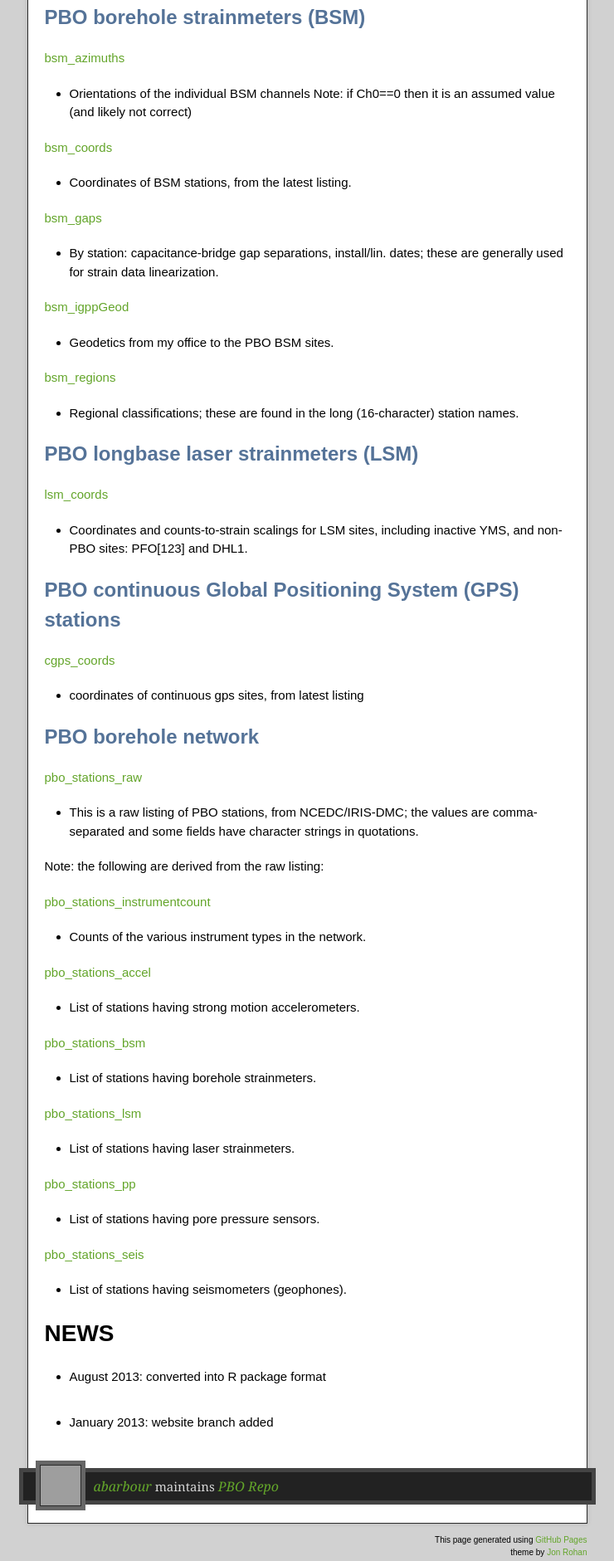
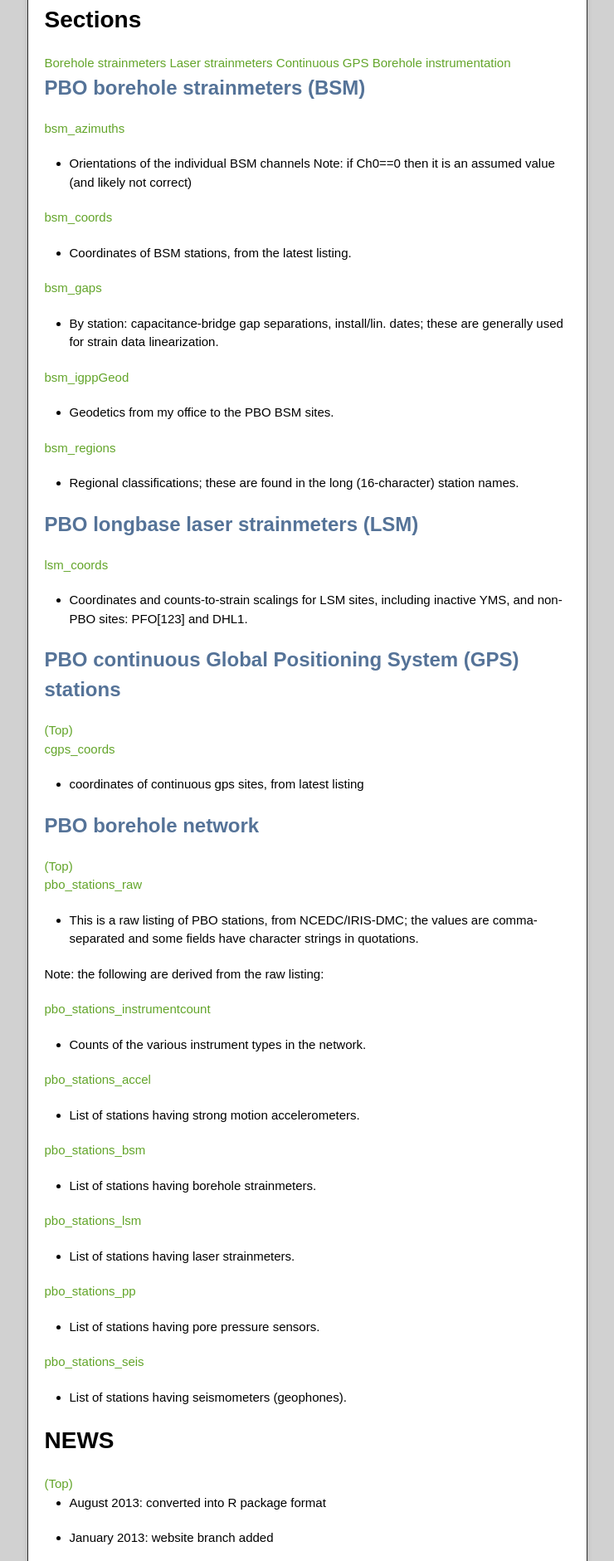
Before and after one commit to abarbour/pborepo, a plain HTML site: page index.html in a window 1280 px wide. Shown: the part 563-2444 px from the top of the page at 83% size, without its empty margins (270-1010 px from the left). Drawn offline with nearby package versions, Linux system fonts and the light colour scheme; grey boxes are pictures that could not be loaded.

Commit message:
Update index.html
Improved referencing

```diff
--- a/index.html
+++ b/index.html
@@ -38,86 +38,85 @@
         <article class="markdown-body">
           <h1>What is this project?</h1>
 
-<p>This is a self-maintained repository for any type of meta information for Plate Boundary Observatory (PBO) stations I find useful for my own research.  Feel free to contact me (<a href="https://github.com/abarbour" class="user-mention">@abarbour</a>) should you wish to see other data included.  More information may be found on the <a href="http://pbo.unavco.org/">PBO website</a>.</p>
+<p>This is a self-maintained repository for any type of meta information for
+Plate Boundary Observatory (PBO) stations I find useful for my own research.
+Feel free to contact me (<a href="https://github.com/abarbour" class="user-mention">@abarbour</a>)
+should you wish to see other data included.
+More information may be found on the <a href="http://pbo.unavco.org/">PBO website</a>.</p>
 
-<p>This website is organized by the section headings, with links to the <a href="https://github.com/github" class="user-mention">@github</a> "blobs" for each dataset; from there you can access the raw data should you need to.  The section at the end of the page (<a href="http://abarbour.github.com/pborepo#NEWS">NEWS</a>) lists brief descriptions of any changes or significant updates.</p>
+<p>This website is organized by the section headings, with links to the
+<a href="https://github.com/github" class="user-mention">@github</a> "blobs" for each dataset;
+from there you can access the raw data should you need to.
+The section at the end of the page (<a href="http://abarbour.github.com/pborepo#NEWS">NEWS</a>)
+lists brief descriptions of any changes or significant updates.</p>
+
+<h1>Sections</h1>
+<a href="#BSM">Borehole strainmeters</a> <a href="#LSM">Laser strainmeters</a> <a href="#GPS">Continuous GPS</a> <a href="#BH">Borehole instrumentation</a>
 
 <h2>PBO borehole strainmeters (BSM)</h2>
+<a name="BSM"></a>
 
 <p><a href="https://github.com/abarbour/pborepo/blob/master/data/gen/bsm_azimuths"><code>bsm_azimuths</code></a></p>
+<ul><li>Orientations of the individual BSM channels
+<strong>Note: if Ch0==0 then it is an assumed value (and likely not correct)</strong></li></ul>
 
-<ul>
-<li>Orientations of the individual BSM channels <strong>Note: if Ch0==0 then it is an assumed value (and likely not correct)</strong>
-</li>
-</ul><p><a href="https://github.com/abarbour/pborepo/blob/master/data/gen/bsm_coords"><code>bsm_coords</code></a></p>
+<p><a href="https://github.com/abarbour/pborepo/blob/master/data/gen/bsm_coords"><code>bsm_coords</code></a></p>
+<ul><li>Coordinates of BSM stations, from the latest listing.</li></ul>
 
-<ul>
-<li>Coordinates of BSM stations, from the latest listing.</li>
-</ul><p><a href="https://github.com/abarbour/pborepo/blob/master/data/gen/bsm_gaps"><code>bsm_gaps</code></a></p>
+<p><a href="https://github.com/abarbour/pborepo/blob/master/data/gen/bsm_gaps"><code>bsm_gaps</code></a></p>
+<ul><li>By station: capacitance-bridge gap separations, install/lin. dates;
+these are generally used for strain data linearization.</li></ul>
 
-<ul>
-<li>By station: capacitance-bridge gap separations, install/lin. dates; these are generally used for strain data linearization.</li>
-</ul><p><a href="https://github.com/abarbour/pborepo/blob/master/data/gen/bsm_igppGeod"><code>bsm_igppGeod</code></a></p>
+<p><a href="https://github.com/abarbour/pborepo/blob/master/data/gen/bsm_igppGeod"><code>bsm_igppGeod</code></a></p>
+<ul><li>Geodetics from my office to the PBO BSM sites.</li></ul>
 
-<ul>
-<li>Geodetics from my office to the PBO BSM sites.</li>
-</ul><p><a href="https://github.com/abarbour/pborepo/blob/master/data/gen/bsm_regions"><code>bsm_regions</code></a></p>
+<p><a href="https://github.com/abarbour/pborepo/blob/master/data/gen/bsm_regions"><code>bsm_regions</code></a></p>
+<ul><li>Regional classifications; these are found in the long (16-character) station names.</li></ul>
 
-<ul>
-<li>Regional classifications; these are found in the long (16-character) station names.</li>
-</ul><h2>PBO longbase laser strainmeters (LSM)</h2>
+<h2>PBO longbase laser strainmeters (LSM)</h2>
+<a name="LSM"></a>
 
 <p><a href="https://github.com/abarbour/pborepo/blob/master/data/gen/lsm_coords"><code>lsm_coords</code></a></p>
+<ul><li>Coordinates and counts-to-strain scalings for LSM sites, including inactive
+<code>YMS</code>, and non-PBO sites: <code>PFO[123]</code> and <code>DHL1</code>.</li></ul>
 
-<ul>
-<li>Coordinates and counts-to-strain scalings for LSM sites, including inactive
-<code>YMS</code>, and non-PBO sites: <code>PFO[123]</code> and <code>DHL1</code>.</li>
-</ul><h2>PBO continuous Global Positioning System (GPS) stations</h2>
+<h2>PBO continuous Global Positioning System (GPS) stations</h2>
+<a name="GPS"></a><a href="#top">(Top)</a>
 
 <p><a href="https://github.com/abarbour/pborepo/blob/master/data/gen/cgps_coords"><code>cgps_coords</code></a></p>
+<ul><li>coordinates of continuous gps sites, from latest listing</li></ul>
 
-<ul>
-<li>coordinates of continuous gps sites, from latest listing</li>
-</ul><h2>PBO borehole network</h2>
+<h2>PBO borehole network</h2>
+<a name="BH"></a><a href="#top">(Top)</a>
 
 <p><a href="https://github.com/abarbour/pborepo/blob/master/data/gen/pbo_stations_raw"><code>pbo_stations_raw</code></a></p>
-
-<ul>
-<li>This is a raw listing of PBO stations, from NCEDC/IRIS-DMC; the values are comma-separated and some fields have character strings in quotations.</li>
+<ul><li>This is a raw listing of PBO stations, from NCEDC/IRIS-DMC; the values are
+comma-separated and some fields have character strings in quotations.</li>
 </ul><p><strong>Note: the following are derived from the raw listing:</strong></p>
 
 <p><a href="https://github.com/abarbour/pborepo/blob/master/data/gen/pbo_stations_instrumentcount"><code>pbo_stations_instrumentcount</code></a></p>
+<ul><li>Counts of the various instrument types in the network.</li></ul>
 
-<ul>
-<li>Counts of the various instrument types in the network.</li>
-</ul><p><a href="https://github.com/abarbour/pborepo/blob/master/data/gen/pbo_stations_accel"><code>pbo_stations_accel</code></a></p>
+<p><a href="https://github.com/abarbour/pborepo/blob/master/data/gen/pbo_stations_accel"><code>pbo_stations_accel</code></a></p>
+<ul><li>List of stations having strong motion accelerometers.</li></ul>
 
-<ul>
-<li>List of stations having strong motion accelerometers.</li>
-</ul><p><a href="https://github.com/abarbour/pborepo/blob/master/data/gen/pbo_stations_bsm"><code>pbo_stations_bsm</code></a></p>
+<p><a href="https://github.com/abarbour/pborepo/blob/master/data/gen/pbo_stations_bsm"><code>pbo_stations_bsm</code></a></p>
+<ul><li>List of stations having borehole strainmeters.</li></ul>
 
-<ul>
-<li>List of stations having borehole strainmeters.</li>
-</ul><p><a href="https://github.com/abarbour/pborepo/blob/master/data/gen/pbo_stations_lsm"><code>pbo_stations_lsm</code></a></p>
+<p><a href="https://github.com/abarbour/pborepo/blob/master/data/gen/pbo_stations_lsm"><code>pbo_stations_lsm</code></a></p>
+<ul><li>List of stations having laser strainmeters.</li></ul>
 
-<ul>
-<li>List of stations having laser strainmeters.</li>
-</ul><p><a href="https://github.com/abarbour/pborepo/blob/master/data/gen/pbo_stations_pp"><code>pbo_stations_pp</code></a></p>
+<p><a href="https://github.com/abarbour/pborepo/blob/master/data/gen/pbo_stations_pp"><code>pbo_stations_pp</code></a></p>
+<ul><li>List of stations having pore pressure sensors.</li></ul>
 
-<ul>
-<li>List of stations having pore pressure sensors.</li>
-</ul><p><a href="https://github.com/abarbour/pborepo/blob/master/data/gen/pbo_stations_seis"><code>pbo_stations_seis</code></a></p>
-
-<ul>
-<li>List of stations having seismometers (geophones).</li>
-</ul>
+<p><a href="https://github.com/abarbour/pborepo/blob/master/data/gen/pbo_stations_seis"><code>pbo_stations_seis</code></a></p>
+<ul><li>List of stations having seismometers (geophones).</li></ul>
 
 <h1>NEWS</h1>
-<a name="NEWS"></a>
-<ul>
-<li>August 2013: converted into R package format</li><br>
-<li>January 2013: website branch added</li>
-</ul>
+<a name="NEWS"></a><a href="#top">(Top)</a>
+<ul><li>August 2013: converted into R package format</li></ul>
+<ul><li>January 2013: website branch added</li></ul>
+
         </article>
       </div>
     </div>
```
